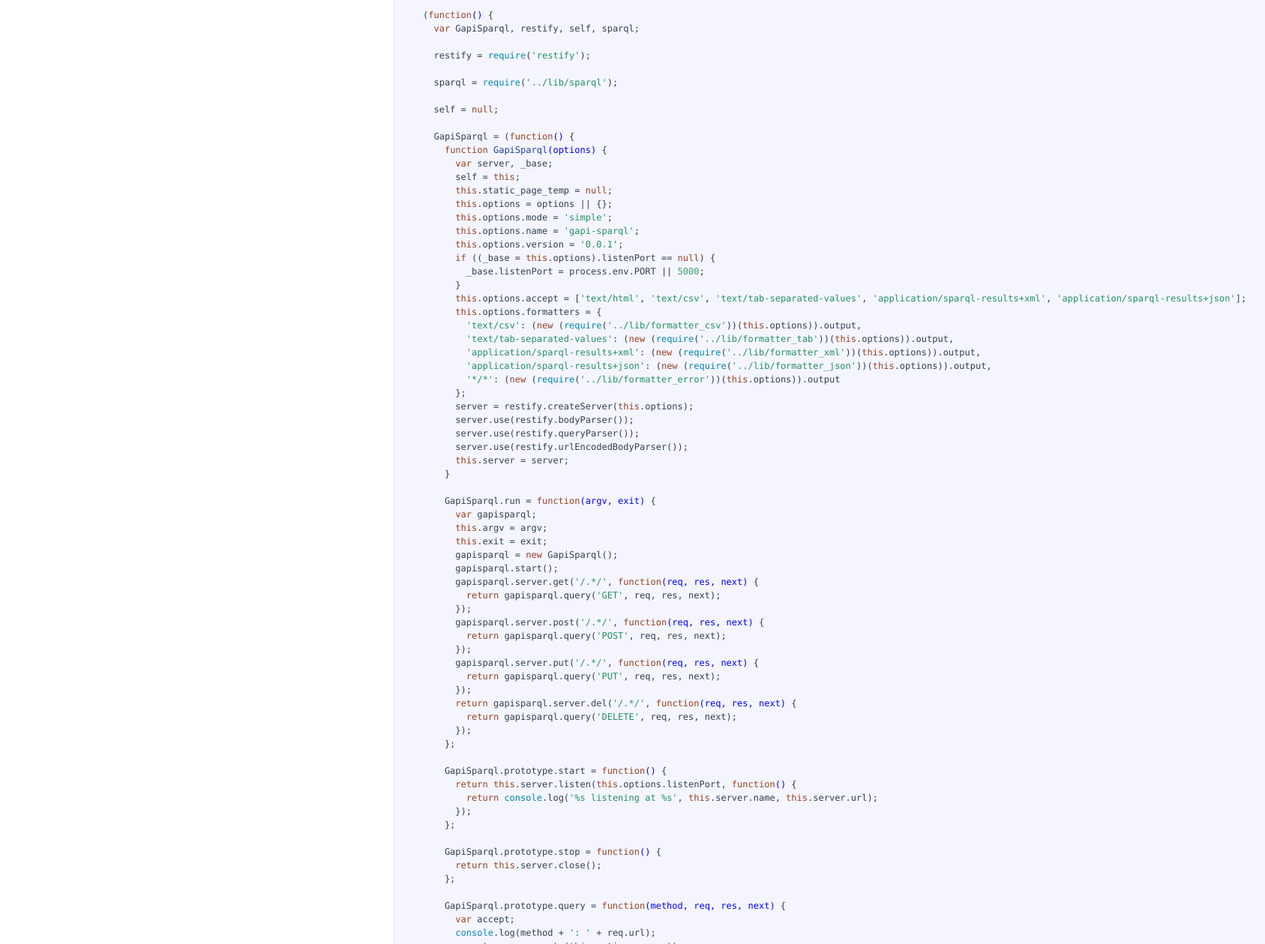
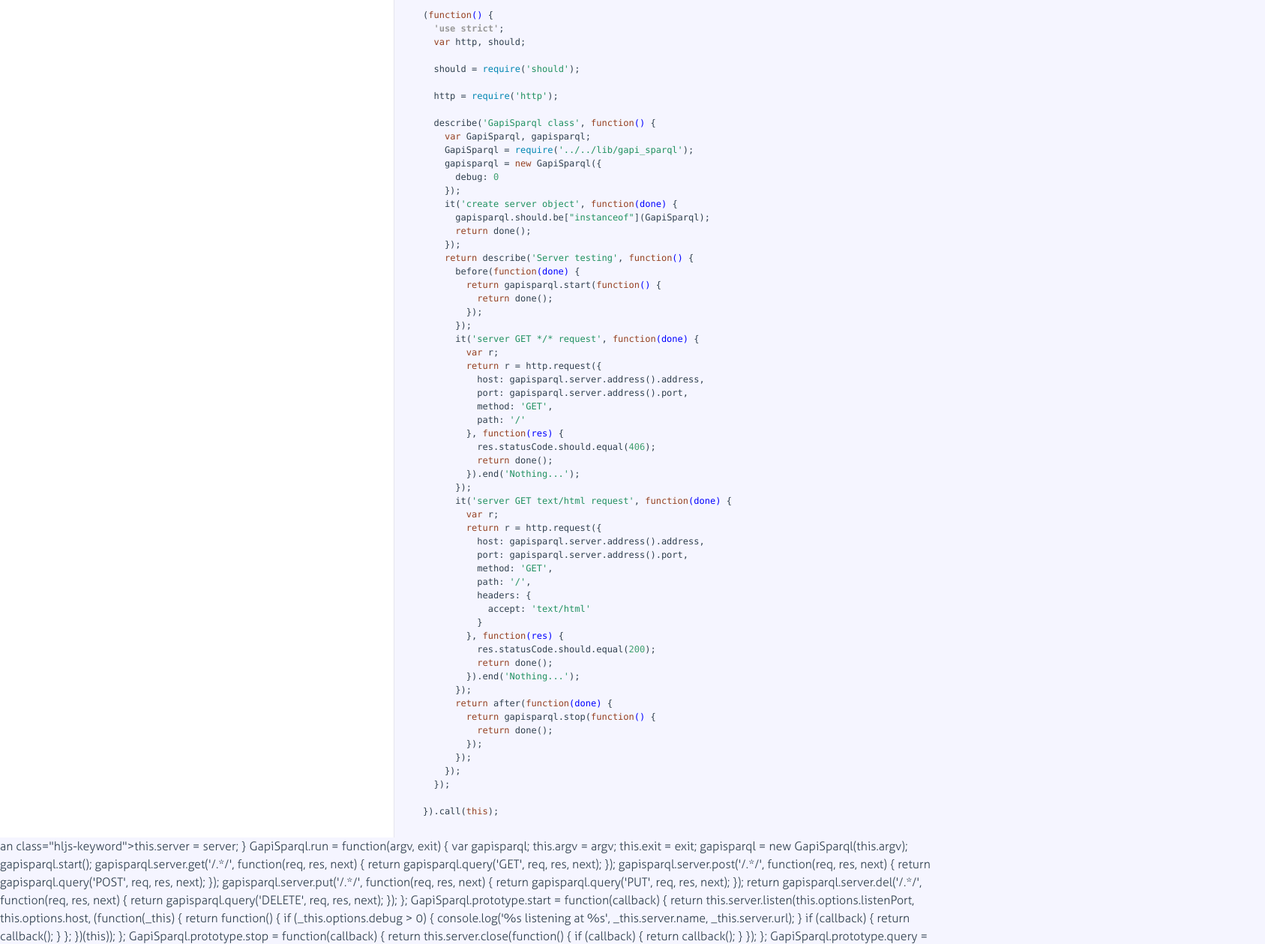
Before and after one commit to pirati-cz/gapi-sparql, a website: page docs/gapi_sparql.html in a window 1280 px wide. Shown: the part 101-1360 px from the top of the page at 75% size, 1687 px wide, since content can reach past the window. Drawn offline with Linux system fonts and the light colour scheme.

Commit message:
Fix some formatters + add testing + add better david-dm.org + change readme... etc.

```diff
--- a/bin/gapi_sparql.js
+++ b/bin/gapi_sparql.js
@@ -2,8 +2,11 @@
 
 var gapi_sparql = require('../lib/gapi_sparql'),
     argv = require('yargs')
+        .usage('Usage: $0')
         .alias('h', 'host')
         .alias('p', 'port')
+        .alias('d', 'debug')
+        .alias('m', 'mode')
         .argv;
 
 function exit(message, exit_code) {
@@ -14,6 +17,6 @@ function exit(message, exit_code) {
 }
 
 process.on('SIGINT', function () {
-    exit("\nRecieved SIGINT. bye")
+    exit("\nRecieved SIGINT. bye");
 });
 gapi_sparql.run(argv, exit);
--- a/docs/gapi_sparql.html
+++ b/docs/gapi_sparql.html
@@ -31,46 +31,80 @@
             </div>
 
             <div class="content"><div class='highlight'><pre>(<span class="hljs-function"><span class="hljs-keyword">function</span><span class="hljs-params">()</span> </span>{
-  <span class="hljs-keyword">var</span> GapiSparql, restify, self, sparql;
+<span class="hljs-pi">  'use strict'</span>;
+  <span class="hljs-keyword">var</span> http, should;
 
-  restify = <span class="hljs-built_in">require</span>(<span class="hljs-string">'restify'</span>);
+  should = <span class="hljs-built_in">require</span>(<span class="hljs-string">'should'</span>);
 
-  sparql = <span class="hljs-built_in">require</span>(<span class="hljs-string">'../lib/sparql'</span>);
+  http = <span class="hljs-built_in">require</span>(<span class="hljs-string">'http'</span>);
 
-  self = <span class="hljs-literal">null</span>;
+  describe(<span class="hljs-string">'GapiSparql class'</span>, <span class="hljs-function"><span class="hljs-keyword">function</span><span class="hljs-params">()</span> </span>{
+    <span class="hljs-keyword">var</span> GapiSparql, gapisparql;
+    GapiSparql = <span class="hljs-built_in">require</span>(<span class="hljs-string">'../../lib/gapi_sparql'</span>);
+    gapisparql = <span class="hljs-keyword">new</span> GapiSparql({
+      debug: <span class="hljs-number">0</span>
+    });
+    it(<span class="hljs-string">'create server object'</span>, <span class="hljs-function"><span class="hljs-keyword">function</span><span class="hljs-params">(done)</span> </span>{
+      gapisparql.should.be[<span class="hljs-string">"instanceof"</span>](GapiSparql);
+      <span class="hljs-keyword">return</span> done();
+    });
+    <span class="hljs-keyword">return</span> describe(<span class="hljs-string">'Server testing'</span>, <span class="hljs-function"><span class="hljs-keyword">function</span><span class="hljs-params">()</span> </span>{
+      before(<span class="hljs-function"><span class="hljs-keyword">function</span><span class="hljs-params">(done)</span> </span>{
+        <span class="hljs-keyword">return</span> gapisparql.start(<span class="hljs-function"><span class="hljs-keyword">function</span><span class="hljs-params">()</span> </span>{
+          <span class="hljs-keyword">return</span> done();
+        });
+      });
+      it(<span class="hljs-string">'server GET */* request'</span>, <span class="hljs-function"><span class="hljs-keyword">function</span><span class="hljs-params">(done)</span> </span>{
+        <span class="hljs-keyword">var</span> r;
+        <span class="hljs-keyword">return</span> r = http.request({
+          host: gapisparql.server.address().address,
+          port: gapisparql.server.address().port,
+          method: <span class="hljs-string">'GET'</span>,
+          path: <span class="hljs-string">'/'</span>
+        }, <span class="hljs-function"><span class="hljs-keyword">function</span><span class="hljs-params">(res)</span> </span>{
+          res.statusCode.should.equal(<span class="hljs-number">406</span>);
+          <span class="hljs-keyword">return</span> done();
+        }).end(<span class="hljs-string">'Nothing...'</span>);
+      });
+      it(<span class="hljs-string">'server GET text/html request'</span>, <span class="hljs-function"><span class="hljs-keyword">function</span><span class="hljs-params">(done)</span> </span>{
+        <span class="hljs-keyword">var</span> r;
+        <span class="hljs-keyword">return</span> r = http.request({
+          host: gapisparql.server.address().address,
+          port: gapisparql.server.address().port,
+          method: <span class="hljs-string">'GET'</span>,
+          path: <span class="hljs-string">'/'</span>,
+          headers: {
+            accept: <span class="hljs-string">'text/html'</span>
+          }
+        }, <span class="hljs-function"><span class="hljs-keyword">function</span><span class="hljs-params">(res)</span> </span>{
+          res.statusCode.should.equal(<span class="hljs-number">200</span>);
+          <span class="hljs-keyword">return</span> done();
+        }).end(<span class="hljs-string">'Nothing...'</span>);
+      });
+      <span class="hljs-keyword">return</span> after(<span class="hljs-function"><span class="hljs-keyword">function</span><span class="hljs-params">(done)</span> </span>{
+        <span class="hljs-keyword">return</span> gapisparql.stop(<span class="hljs-function"><span class="hljs-keyword">function</span><span class="hljs-params">()</span> </span>{
+          <span class="hljs-keyword">return</span> done();
+        });
+      });
+    });
+  });
 
-  GapiSparql = (<span class="hljs-function"><span class="hljs-keyword">function</span><span class="hljs-params">()</span> </span>{
-    <span class="hljs-function"><span class="hljs-keyword">function</span> <span class="hljs-title">GapiSparql</span><span class="hljs-params">(options)</span> </span>{
-      <span class="hljs-keyword">var</span> server, _base;
-      self = <span class="hljs-keyword">this</span>;
-      <span class="hljs-keyword">this</span>.static_page_temp = <span class="hljs-literal">null</span>;
-      <span class="hljs-keyword">this</span>.options = options || {};
-      <span class="hljs-keyword">this</span>.options.mode = <span class="hljs-string">'simple'</span>;
-      <span class="hljs-keyword">this</span>.options.name = <span class="hljs-string">'gapi-sparql'</span>;
-      <span class="hljs-keyword">this</span>.options.version = <span class="hljs-string">'0.0.1'</span>;
-      <span class="hljs-keyword">if</span> ((_base = <span class="hljs-keyword">this</span>.options).listenPort == <span class="hljs-literal">null</span>) {
-        _base.listenPort = process.env.PORT || <span class="hljs-number">5000</span>;
-      }
-      <span class="hljs-keyword">this</span>.options.accept = [<span class="hljs-string">'text/html'</span>, <span class="hljs-string">'text/csv'</span>, <span class="hljs-string">'text/tab-separated-values'</span>, <span class="hljs-string">'application/sparql-results+xml'</span>, <span class="hljs-string">'application/sparql-results+json'</span>];
-      <span class="hljs-keyword">this</span>.options.formatters = {
-        <span class="hljs-string">'text/csv'</span>: (<span class="hljs-keyword">new</span> (<span class="hljs-built_in">require</span>(<span class="hljs-string">'../lib/formatter_csv'</span>))(<span class="hljs-keyword">this</span>.options)).output,
-        <span class="hljs-string">'text/tab-separated-values'</span>: (<span class="hljs-keyword">new</span> (<span class="hljs-built_in">require</span>(<span class="hljs-string">'../lib/formatter_tab'</span>))(<span class="hljs-keyword">this</span>.options)).output,
-        <span class="hljs-string">'application/sparql-results+xml'</span>: (<span class="hljs-keyword">new</span> (<span class="hljs-built_in">require</span>(<span class="hljs-string">'../lib/formatter_xml'</span>))(<span class="hljs-keyword">this</span>.options)).output,
-        <span class="hljs-string">'application/sparql-results+json'</span>: (<span class="hljs-keyword">new</span> (<span class="hljs-built_in">require</span>(<span class="hljs-string">'../lib/formatter_json'</span>))(<span class="hljs-keyword">this</span>.options)).output,
-        <span class="hljs-string">'*/*'</span>: (<span class="hljs-keyword">new</span> (<span class="hljs-built_in">require</span>(<span class="hljs-string">'../lib/formatter_error'</span>))(<span class="hljs-keyword">this</span>.options)).output
-      };
-      server = restify.createServer(<span class="hljs-keyword">this</span>.options);
-      server.use(restify.bodyParser());
-      server.use(restify.queryParser());
-      server.use(restify.urlEncodedBodyParser());
-      <span class="hljs-keyword">this</span>.server = server;
+}).call(<span class="hljs-keyword">this</span>);</pre></div></div>
+
+        </li>
+
+    </ul>
+  </div>
+</body>
+</html>
+an class="hljs-keyword">this</span>.server = server;
     }
 
     GapiSparql.run = <span class="hljs-function"><span class="hljs-keyword">function</span><span class="hljs-params">(argv, exit)</span> </span>{
       <span class="hljs-keyword">var</span> gapisparql;
       <span class="hljs-keyword">this</span>.argv = argv;
       <span class="hljs-keyword">this</span>.exit = exit;
-      gapisparql = <span class="hljs-keyword">new</span> GapiSparql();
+      gapisparql = <span class="hljs-keyword">new</span> GapiSparql(<span class="hljs-keyword">this</span>.argv);
       gapisparql.start();
       gapisparql.server.get(<span class="hljs-string">'/.*/'</span>, <span class="hljs-function"><span class="hljs-keyword">function</span><span class="hljs-params">(req, res, next)</span> </span>{
         <span class="hljs-keyword">return</span> gapisparql.query(<span class="hljs-string">'GET'</span>, req, res, next);
@@ -86,14 +120,25 @@
       });
     };
 
-    GapiSparql.prototype.start = <span class="hljs-function"><span class="hljs-keyword">function</span><span class="hljs-params">()</span> </span>{
-      <span class="hljs-keyword">return</span> <span class="hljs-keyword">this</span>.server.listen(<span class="hljs-keyword">this</span>.options.listenPort, <span class="hljs-function"><span class="hljs-keyword">function</span><span class="hljs-params">()</span> </span>{
-        <span class="hljs-keyword">return</span> <span class="hljs-built_in">console</span>.log(<span class="hljs-string">'%s listening at %s'</span>, <span class="hljs-keyword">this</span>.server.name, <span class="hljs-keyword">this</span>.server.url);
-      });
+    GapiSparql.prototype.start = <span class="hljs-function"><span class="hljs-keyword">function</span><span class="hljs-params">(callback)</span> </span>{
+      <span class="hljs-keyword">return</span> <span class="hljs-keyword">this</span>.server.listen(<span class="hljs-keyword">this</span>.options.listenPort, <span class="hljs-keyword">this</span>.options.host, (<span class="hljs-function"><span class="hljs-keyword">function</span><span class="hljs-params">(_this)</span> </span>{
+        <span class="hljs-keyword">return</span> <span class="hljs-function"><span class="hljs-keyword">function</span><span class="hljs-params">()</span> </span>{
+          <span class="hljs-keyword">if</span> (_this.options.debug &gt; <span class="hljs-number">0</span>) {
+            <span class="hljs-built_in">console</span>.log(<span class="hljs-string">'%s listening at %s'</span>, _this.server.name, _this.server.url);
+          }
+          <span class="hljs-keyword">if</span> (callback) {
+            <span class="hljs-keyword">return</span> callback();
+          }
+        };
+      })(<span class="hljs-keyword">this</span>));
     };
 
-    GapiSparql.prototype.stop = <span class="hljs-function"><span class="hljs-keyword">function</span><span class="hljs-params">()</span> </span>{
-      <span class="hljs-keyword">return</span> <span class="hljs-keyword">this</span>.server.close();
+    GapiSparql.prototype.stop = <span class="hljs-function"><span class="hljs-keyword">function</span><span class="hljs-params">(callback)</span> </span>{
+      <span class="hljs-keyword">return</span> <span class="hljs-keyword">this</span>.server.close(<span class="hljs-function"><span class="hljs-keyword">function</span><span class="hljs-params">()</span> </span>{
+        <span class="hljs-keyword">if</span> (callback) {
+          <span class="hljs-keyword">return</span> callback();
+        }
+      });
     };
 
     GapiSparql.prototype.query = <span class="hljs-function"><span class="hljs-keyword">function</span><span class="hljs-params">(method, req, res, next)</span> </span>{
```
Also changed, not shown: docs/formatter_error.html (+7 -7 lines), docs/formatter_html.html (+15 -13 lines), gulpfile.js (+5 -2 lines), lib/formatter_error.js (+7 -7 lines), lib/formatter_html.js (+15 -13 lines), package.json (+16 -16 lines), test/lib/gapi_sparql.js (+47 -5 lines), README.md, lib/gapi_sparql.js, 4 other files.
